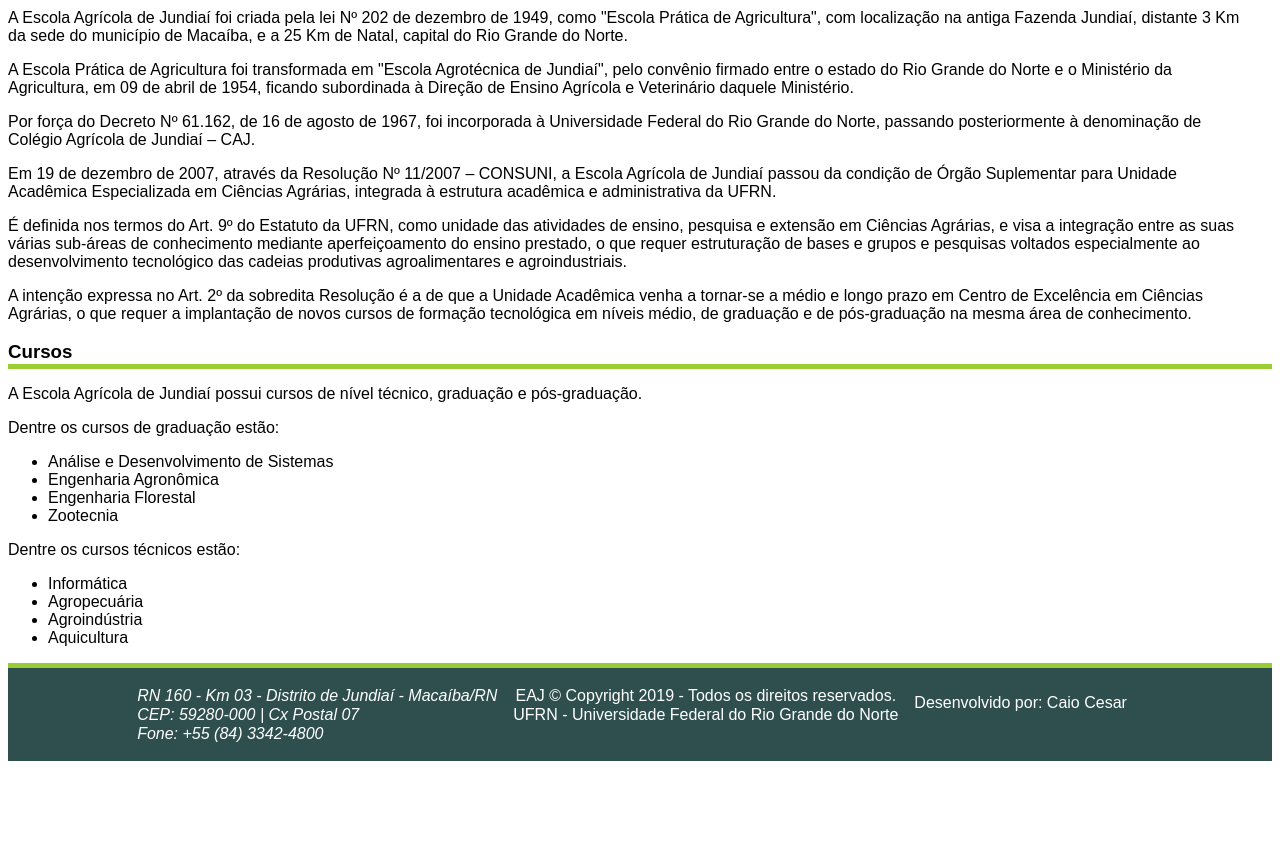
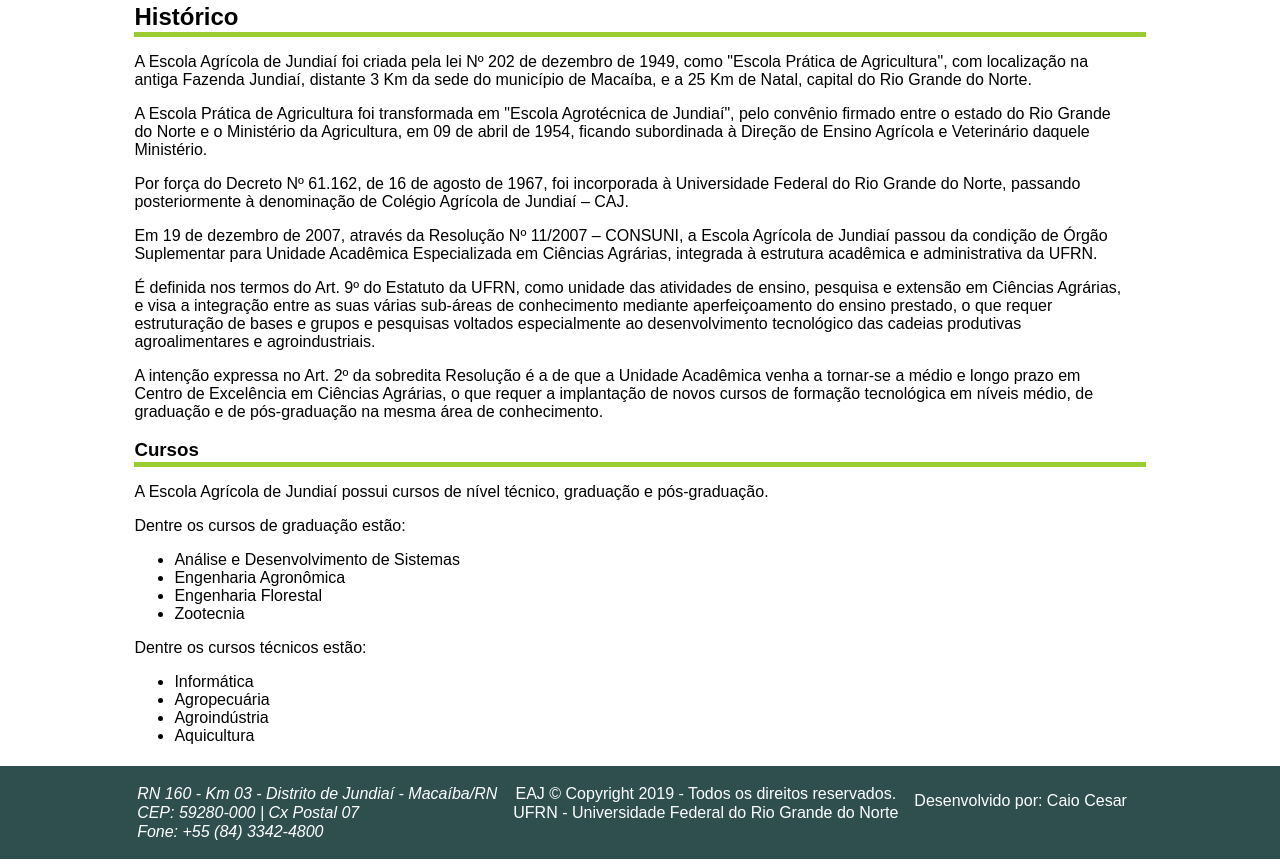
Before and after one commit to Caio-Cesar-Miranda/HTML-e-CSS-atividade, a plain HTML site: page index.html in a window 1280 px wide. Shown: the part 874-1741 px from the top of the page. Before the commit the page ends 1643 px from the top, so only its background shows below. Drawn offline with Linux system fonts and the light colour scheme.

Commit message:
Projeto finalizado

```diff
--- a/index.html
+++ b/index.html
@@ -96,11 +96,10 @@
                 <li>Aquicultura</li>
             </ul>
         </section>
+    </main>
+    <hr>
+    <footer>
 
-    </main>
-    <hr />
-
-    <footer>
         <address>
             <p>RN 160 - Km 03 - Distrito de Jundiaí - Macaíba/RN</p>
             <p>CEP: 59280-000 | Cx Postal 07</p>
--- a/styles.css
+++ b/styles.css
@@ -1,5 +1,21 @@
 html{
     font-family: sans-serif;
+}
+
+body {
+    display: flex;
+    justify-content: center;
+    align-items: center;
+    flex-direction: column;
+
+}
+
+
+main {
+    flex-direction: column;
+    width: 80%;
+    margin-left: auto;
+    margin-right: auto;
 }
 
 .Apresentacao h1 {
@@ -10,12 +26,10 @@
 
 hr {
     margin: 0;
-    border-top: 2px solid #000;
     height: 5px;
     background-color: #9ACD32;
     border: none;
 }
-
 .eaj-fachada {
     background-color: #f3f3f3;
     padding: 10px 20px;
@@ -35,6 +49,7 @@
 .eaj-fachada figcaption {
     color: #555;
 
+
 }
 
 .historico h2 {
@@ -50,6 +65,7 @@
 }
 
 footer {
+    width: 100%;
     display: flex;
     padding: 10px;
     background-color: #2F4F4F;
```
